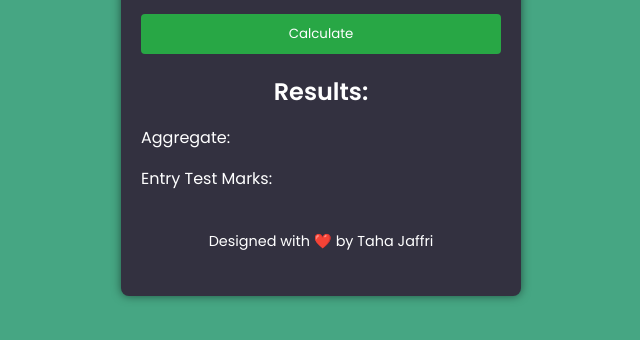
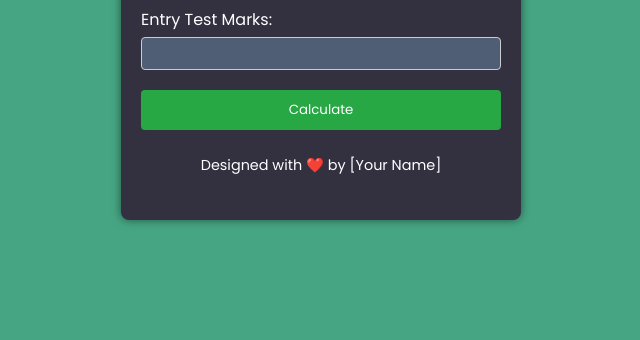
Before and after one commit to tahajaffri/neduet-aggregate-calculator, a plain HTML site: page index.html in a window 1280 px wide. Shown: the part 366-706 px from the top of the page, without its empty margins (319-959 px from the left). Drawn offline with Linux system fonts and the light colour scheme.

Commit message:
Update index.html

```diff
--- a/index.html
+++ b/index.html
@@ -19,13 +19,14 @@
 
             <button type="button" onclick="calculate()">Calculate</button>
         </form>
-        <div id="result" class="result-section">
+        <div id="result" class="result-section" style="display: none;">
             <h2>Results:</h2>
-            <p id="aggregate">Aggregate: <span class="result-number" id="aggregate-value"></span></p>
-            <p id="entry-test-marks-result">Entry Test Marks: <span class="result-number" id="marks-value"></span></p>
+            <p id="aggregate">Aggregate: <span class="result-number" id="aggregate-value">0</span></p>
+            <p id="entry-test-marks-result">Entry Test Marks: <span class="result-number" id="marks-value">0</span></p>
+            <button class="go-back-button" onclick="goBack()">Go Back</button>
         </div>
         <div class="credits">
-            <p>Designed with ❤️ by Taha Jaffri</p>
+            <p>Designed with ❤️ by [Your Name]</p>
         </div>
     </div>
     <script src="script.js"></script>
```
